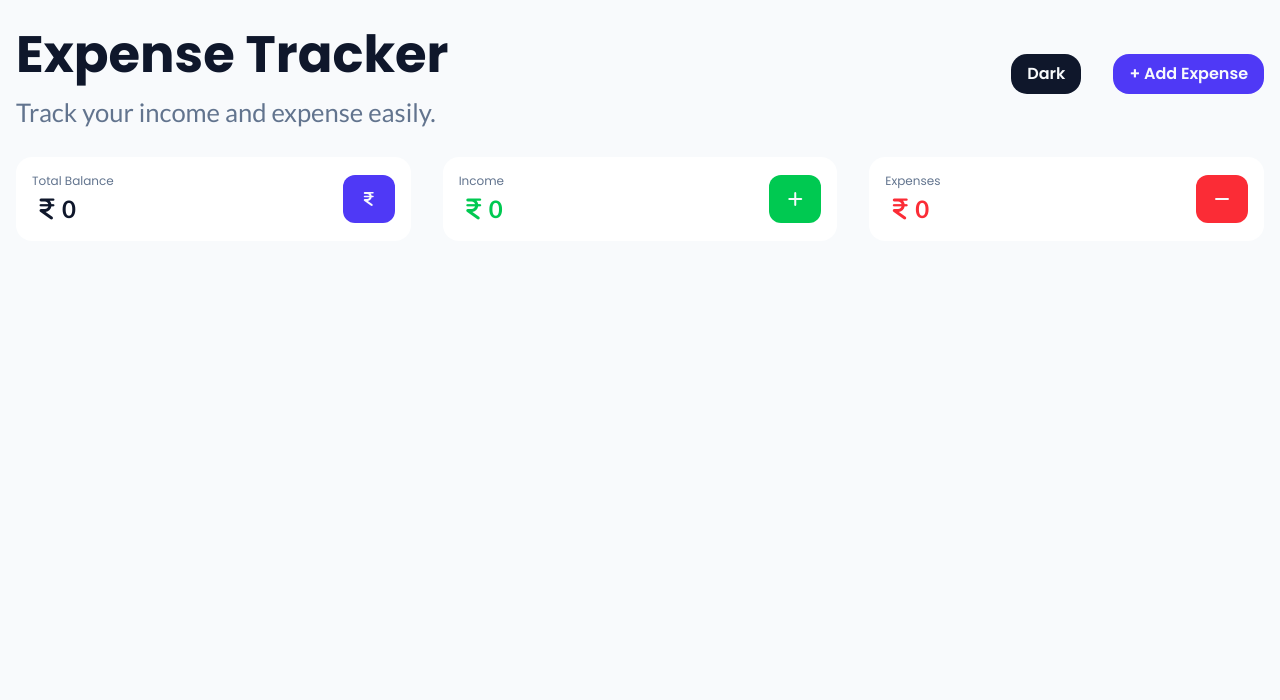
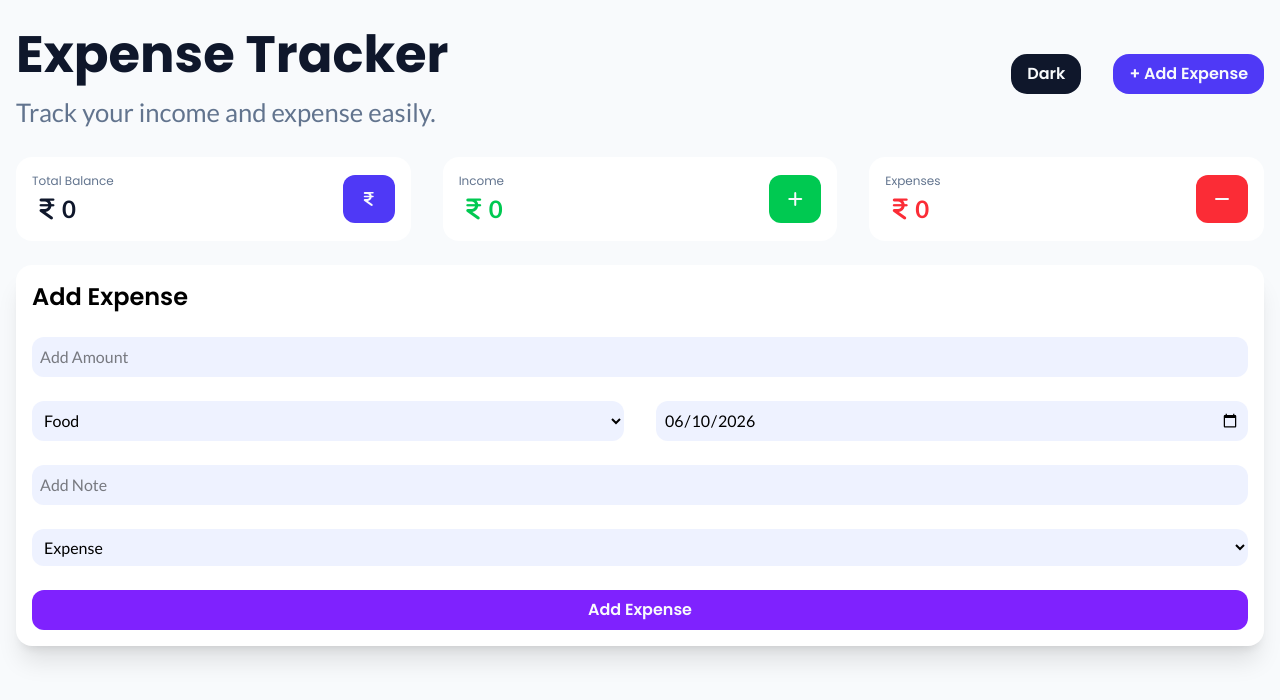
Before and after one commit to Rkthak/expenseTracker, a React (Vite) app: page / in a window 1280 px wide. Shown: the top 700 px of the page. Built offline with nearby package versions, Linux system fonts and the light colour scheme.

Commit message:
Transaction Form

```diff
--- /dev/null
+++ b/src/Components/TransactionForm.jsx
@@ -0,0 +1,133 @@
+import { useState } from "react";
+
+const TransactionForm = () => {
+  const expenseCategory = ["food", "shopping", "bills", "travels"];
+  const incomeCategory = ["salary", "freelance", "business", "investment"];
+  const today = new Date().toISOString().split("T")[0];
+
+  const [transaction, settransaction] = useState({
+    id: "",
+    amount: "",
+    category: "food",
+    date: today,
+    note: "",
+    transactionType: "expense",
+  });
+
+  const ipChange = (e) => {
+    const { name, value } = e.target;
+
+    if (name === "transactionType") {
+      settransaction((prev) => ({
+        ...prev,
+        transactionType: value,
+        category: value === "expense" ? expenseCategory[0] : incomeCategory[0],
+      }));
+      return;
+    }
+
+    settransaction({
+      ...transaction,
+      [name]: value,
+      id: Date.now(),
+    });
+  };
+
+  const handleSubmit = (e) => {
+    e.preventDefault();
+    settransaction({
+      amount: "",
+      category: "food",
+      date: today,
+      note: "",
+      transactionType: "expense",
+    });
+  };
+
+  return (
+    <div className="bg-white rounded-2xl shadow-xl p-4" id="transactionForm">
+      <h3 className="text-2xl font-semibold font-['poppins'] capitalize">
+        Add {transaction.transactionType}
+      </h3>
+      <form className="" onSubmit={handleSubmit}>
+        <div className="mt-6">
+          <input
+            type="number"
+            name="amount"
+            id="amount"
+            value={transaction.amount}
+            onChange={ipChange}
+            placeholder="Add Amount"
+            required
+            className="w-full p-2 focus:outline-none focus:ring-2 focus:ring-indigo-600 rounded-xl font-['lato'] bg-indigo-50"
+          />
+        </div>
+        <div className="mt-6 flex gap-8">
+          <select
+            name="category"
+            id="category"
+            value={transaction.category}
+            onChange={ipChange}
+            className="w-full capitalize p-2 focus:outline-none focus:ring-2 focus:ring-indigo-600 rounded-xl font-['lato'] bg-indigo-50"
+          >
+            {(transaction.transactionType === "expense"
+              ? expenseCategory
+              : incomeCategory
+            ).map((category, index) => (
+              <option value={category} key={index}>
+                {category}
+              </option>
+            ))}
+          </select>
+          <input
+            type="date"
+            name="date"
+            id="date"
+            value={transaction.date}
+            onChange={ipChange}
+            max={today}
+            placeholder="Add Amount"
+            required
+            className="w-full p-2 focus:outline-none focus:ring-2 focus:ring-indigo-600 rounded-xl font-['lato'] bg-indigo-50"
+          />
+        </div>
+
+        <div className="mt-6">
+          <input
+            type="text"
+            name="note"
+            id="note"
+            value={transaction.note}
+            onChange={ipChange}
+            placeholder="Add Note"
+            required
+            className="w-full p-2 focus:outline-none focus:ring-2 focus:ring-indigo-600 rounded-xl font-['lato'] bg-indigo-50"
+          />
+        </div>
+        <div className="mt-6">
+          <select
+            name="transactionType"
+            id="transactionType"
+            value={transaction.transactionType}
+            onChange={ipChange}
+            className="w-full p-2 focus:outline-none focus:ring-2 focus:ring-indigo-600 rounded-xl font-['lato'] bg-indigo-50"
+          >
+            <option value="expense">Expense</option>
+            <option value="income">Income</option>
+          </select>
+        </div>
+
+        <div className="mt-6">
+          <button
+            type="submit"
+            className="w-full p-2 bg-violet-600 rounded-xl font-['poppins'] font-semibold text-slate-50 cursor-pointer"
+          >
+            Add Expense
+          </button>
+        </div>
+      </form>
+    </div>
+  );
+};
+
+export default TransactionForm;
--- a/src/Pages/Dashboard.jsx
+++ b/src/Pages/Dashboard.jsx
@@ -1,11 +1,15 @@
 import Balance from "../Components/Balance";
 import Header from "../Components/Header";
+import TransactionForm from "../Components/TransactionForm";
 
 const Dashboard = () => {
   return (
     <div className="p-4 bg-slate-50 min-h-screen">
       <Header />
       <Balance />
+      <div className="mt-6">
+        <TransactionForm />
+      </div>
     </div>
   );
 };
--- a/src/Sections/Btnsec.jsx
+++ b/src/Sections/Btnsec.jsx
@@ -1,10 +1,19 @@
 const Btnsec = () => {
+  const goToTransactionForm = () => {
+    const TransactionForm = document.getElementById("transactionForm");
+    TransactionForm.scrollIntoView({
+      behavior: "smooth",
+    });
+  };
   return (
     <div className="">
       <button className="cursor-pointer px-4 py-2 rounded-2xl bg-slate-900 text-slate-50 font-['poppins'] font-semibold md:mx-8 mr-8">
         Dark
       </button>
-      <button className="cursor-pointer px-4 py-2 rounded-2xl bg-indigo-600 text-slate-50 font-['poppins'] font-semibold hover:scale-110 transition-transform">
+      <button
+        className="cursor-pointer px-4 py-2 rounded-2xl bg-indigo-600 text-slate-50 font-['poppins'] font-semibold hover:scale-110 transition-transform"
+        onClick={goToTransactionForm}
+      >
         + Add Expense
       </button>
     </div>
```
